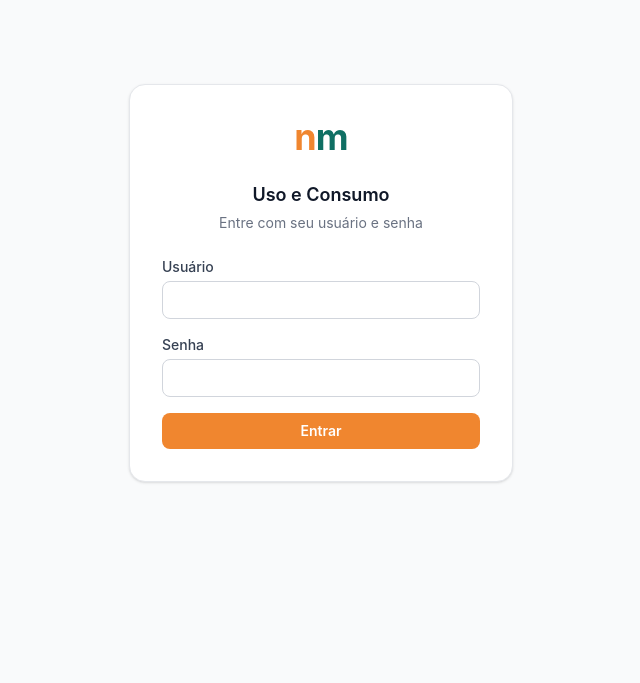
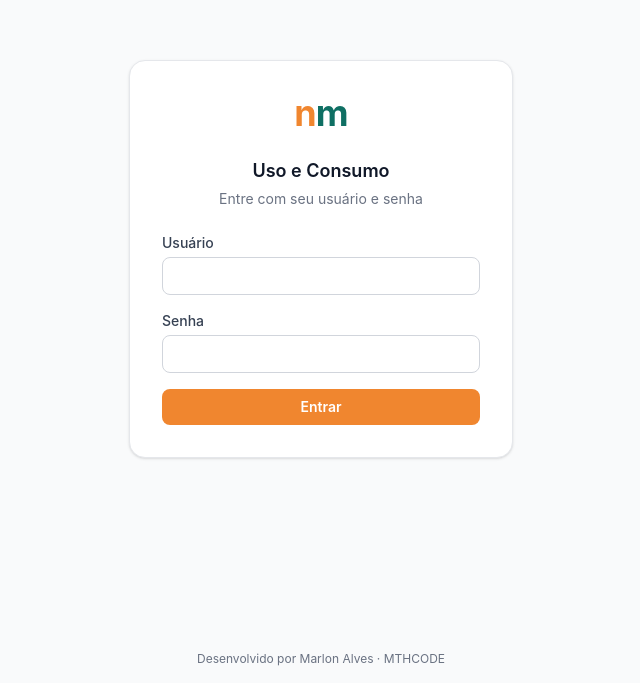
Before and after one commit to marlonalvees/uso-consumo, a React (Vite) app in the folder web/: page /login in a window 1280 px wide. Shown: the part 117-800 px from the top of the page, without its empty margins (319-959 px from the left). Built offline with nearby package versions, Linux system fonts and the light colour scheme; no server answers.

Commit message:
feat(web): rodapé com créditos do desenvolvedor

```diff
--- a/web/src/components/Layout.tsx
+++ b/web/src/components/Layout.tsx
@@ -67,6 +67,25 @@
       <main className="mx-auto w-full max-w-5xl flex-1 px-4 py-6">
         <Outlet />
       </main>
+      <footer className="border-t border-gray-200 px-4 py-4 text-center text-xs text-gray-500">
+        <a
+          href="https://www.marlonalves.dev/"
+          target="_blank"
+          rel="noopener noreferrer"
+          className="hover:text-novamix-teal"
+        >
+          Desenvolvido por Marlon Alves
+        </a>
+        {' · '}
+        <a
+          href="https://www.mthcode.com.br/"
+          target="_blank"
+          rel="noopener noreferrer"
+          className="hover:text-novamix-teal"
+        >
+          MTHCODE
+        </a>
+      </footer>
     </div>
   )
 }
--- a/web/src/pages/Login.tsx
+++ b/web/src/pages/Login.tsx
@@ -27,7 +27,8 @@
   }
 
   return (
-    <div className="flex min-h-screen items-center justify-center bg-gray-50 px-4">
+    <div className="flex min-h-screen flex-col bg-gray-50">
+      <div className="flex flex-1 items-center justify-center px-4">
         <div className="w-full max-w-sm rounded-2xl border border-gray-200 bg-white p-8 shadow-sm">
           <div className="mb-6 flex justify-center">
             <Logo className="text-4xl" />
@@ -73,5 +74,25 @@
           </form>
         </div>
       </div>
+      <footer className="px-4 py-4 text-center text-xs text-gray-500">
+        <a
+          href="https://www.marlonalves.dev/"
+          target="_blank"
+          rel="noopener noreferrer"
+          className="hover:text-novamix-teal"
+        >
+          Desenvolvido por Marlon Alves
+        </a>
+        {' · '}
+        <a
+          href="https://www.mthcode.com.br/"
+          target="_blank"
+          rel="noopener noreferrer"
+          className="hover:text-novamix-teal"
+        >
+          MTHCODE
+        </a>
+      </footer>
+    </div>
   )
 }
```
Lines whose indentation alone changed are shown as unchanged.
